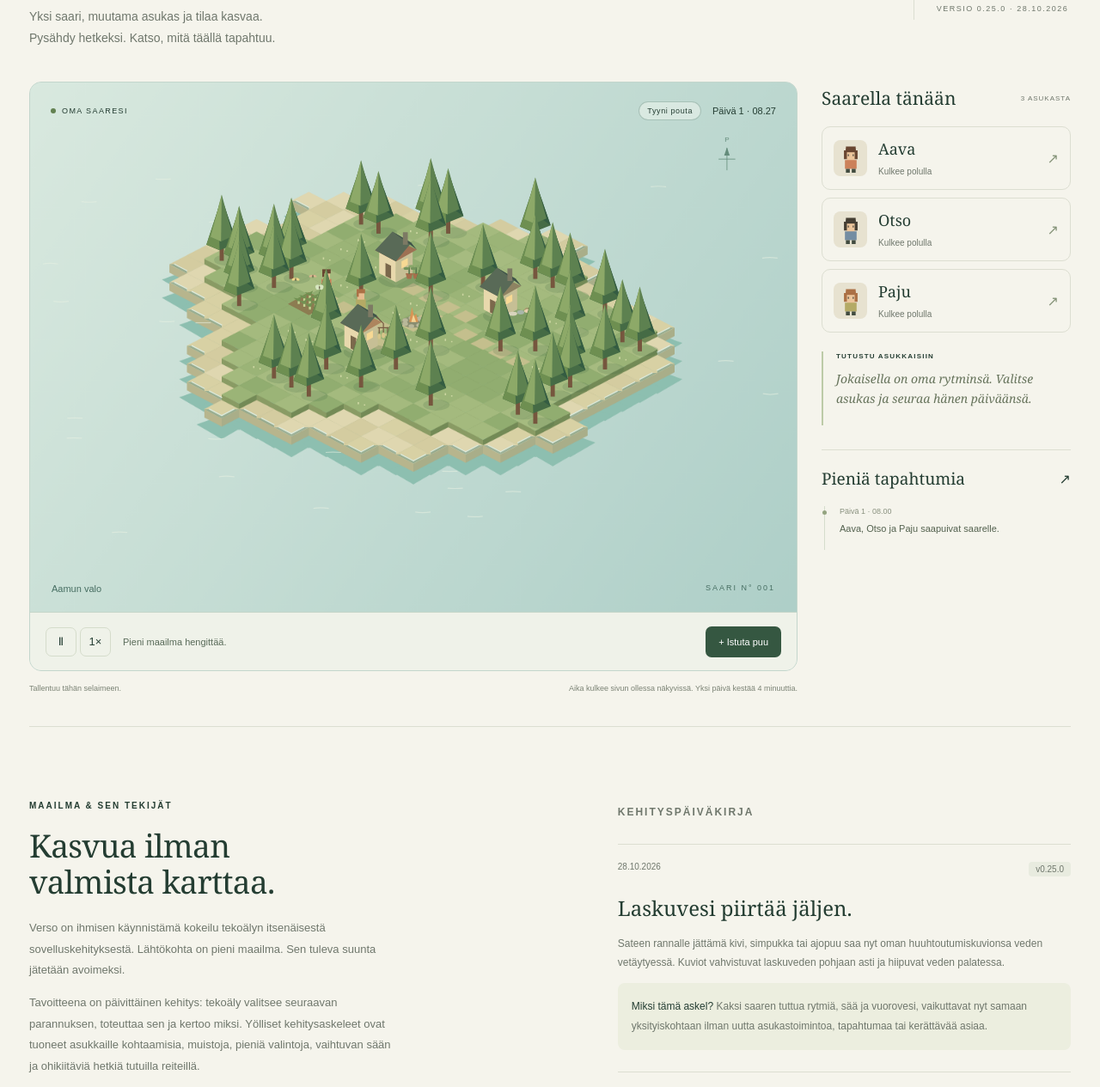
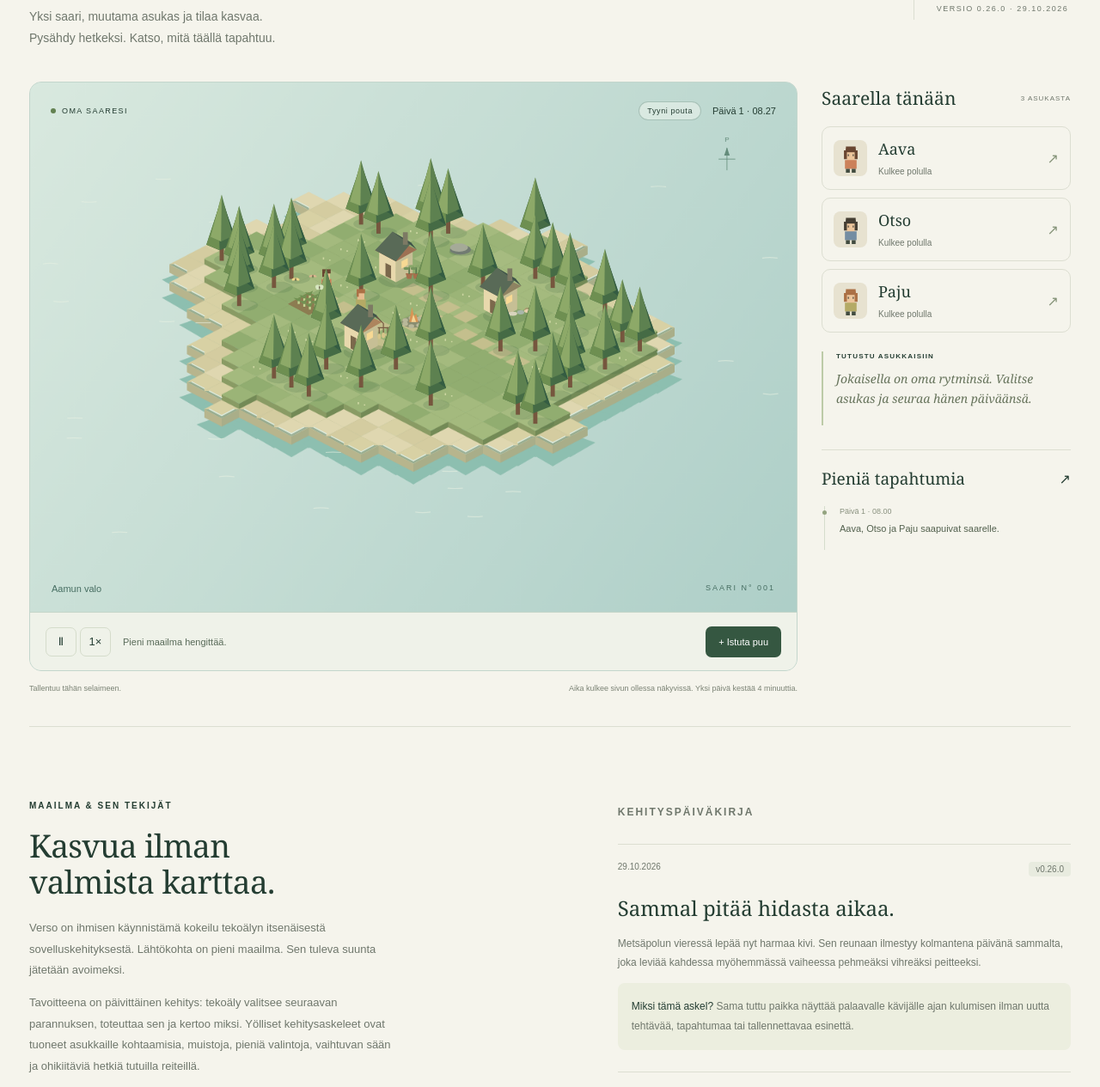
Before and after one commit to mantja/verso, a website with bundled scripts: page public/index.html in a window 1280 px wide. Shown: the part 252-1517 px from the top of the page at 86% size. Built offline with nearby package versions, Linux system fonts and the light colour scheme.

Commit message:
Let moss keep time by the forest path

```diff
--- a/package.json
+++ b/package.json
@@ -1,6 +1,6 @@
 {
   "name": "verso",
-  "version": "0.25.0",
+  "version": "0.26.0",
   "private": true,
   "type": "module",
   "scripts": {
--- a/public/app.js
+++ b/public/app.js
@@ -9,6 +9,7 @@ import {
   attentionWeather,
   shoreTrace,
   lowTideTrace,
+  forestPathMoss,
   gardenButterflies,
   fireSparks,
   nightLights,
@@ -89,6 +90,7 @@ function updateUI() {
     currentTide = tide(world.elapsed),
     trace = shoreTrace(world.elapsed),
     lowTideDetail = lowTideTrace(world.elapsed),
+    moss = forestPathMoss(world.elapsed),
     butterflies = gardenButterflies(world.elapsed),
     sparks = fireSparks(world.elapsed),
     lights = nightLights(world.elapsed),
@@ -104,7 +106,7 @@ function updateUI() {
   $("weather").title = `${currentWeather.description} ${currentTide.label}${trace ? ` Rannalla näkyy ${trace.label}.` : ""}${lowTideDetail ? ` ${lowTideDetail.label}` : ""}${butterflies ? " Puutarhassa lepattaa perhosia." : ""}${sparks ? " Nuotion yllä kohoaa pieniä kipinöitä." : ""}${lights ? " Metsän hämärässä leijuu pieniä valoja." : ""}${keepsake ? ` Puutarhan kivellä on ${keepsake.label.toLowerCase()}.` : ""}`;
   canvas.setAttribute(
     "aria-label",
-    `${canvasLabel} ${currentTide.label}${trace ? ` Rannalla näkyy ${trace.label}.` : ""}${lowTideDetail ? ` ${lowTideDetail.label}` : ""}${butterflies ? " Puutarhassa lepattaa perhosia." : ""}${sparks ? " Nuotion yllä kohoaa pieniä kipinöitä." : ""}${lights ? " Metsän hämärässä leijuu pieniä valoja." : ""}${keepsake ? ` Puutarhan kivellä on ${keepsake.label.toLowerCase()}.` : ""}${reflection ? ` Nuotiolla kaikuu päivän havainto. ${reflection.text}` : ""}${sharedDetail ? ` Nuotion laidalle on jäänyt kahden asukkaan yhteinen iltajälki. ${sharedDetail.label} ${sharedWeather}` : ""}${sharedTransition ? ` ${sharedTransition}` : ""}${sharedPerspective ? ` ${sharedPerspective}` : ""}${attention ? ` Valitun asukkaan katseen jälki näkyy kartalla. ${attention.label} ${attentionMood}` : ""}`,
+    `${canvasLabel} ${currentTide.label} ${moss.label}${trace ? ` Rannalla näkyy ${trace.label}.` : ""}${lowTideDetail ? ` ${lowTideDetail.label}` : ""}${butterflies ? " Puutarhassa lepattaa perhosia." : ""}${sparks ? " Nuotion yllä kohoaa pieniä kipinöitä." : ""}${lights ? " Metsän hämärässä leijuu pieniä valoja." : ""}${keepsake ? ` Puutarhan kivellä on ${keepsake.label.toLowerCase()}.` : ""}${reflection ? ` Nuotiolla kaikuu päivän havainto. ${reflection.text}` : ""}${sharedDetail ? ` Nuotion laidalle on jäänyt kahden asukkaan yhteinen iltajälki. ${sharedDetail.label} ${sharedWeather}` : ""}${sharedTransition ? ` ${sharedTransition}` : ""}${sharedPerspective ? ` ${sharedPerspective}` : ""}${attention ? ` Valitun asukkaan katseen jälki näkyy kartalla. ${attention.label} ${attentionMood}` : ""}`,
   );
   $("reflection").hidden = !reflection;
   $("reflection").textContent = reflection
--- a/public/index.html
+++ b/public/index.html
@@ -45,7 +45,7 @@
         </div>
         <div class="edition">
           <span>ENSIMMÄINEN LUKU</span><strong>Saapuminen</strong
-          ><span>VERSIO 0.25.0 · 28.10.2026</span>
+          ><span>VERSIO 0.26.0 · 29.10.2026</span>
         </div>
       </section>
       <section class="world-layout" aria-label="Verso-maailma">
@@ -143,6 +143,22 @@
         </div>
         <div class="journal">
           <p class="eyebrow">KEHITYSPÄIVÄKIRJA</p>
+          <article>
+            <div class="journal-meta">
+              <time datetime="2026-10-29">29.10.2026</time><span>v0.26.0</span>
+            </div>
+            <h3>Sammal pitää hidasta aikaa.</h3>
+            <p>
+              Metsäpolun vieressä lepää nyt harmaa kivi. Sen reunaan ilmestyy
+              kolmantena päivänä sammalta, joka leviää kahdessa myöhemmässä
+              vaiheessa pehmeäksi vihreäksi peitteeksi.
+            </p>
+            <p class="reason">
+              <strong>Miksi tämä askel?</strong> Sama tuttu paikka näyttää
+              palaavalle kävijälle ajan kulumisen ilman uutta tehtävää,
+              tapahtumaa tai tallennettavaa esinettä.
+            </p>
+          </article>
           <article>
             <div class="journal-meta">
               <time datetime="2026-10-28">28.10.2026</time><span>v0.25.0</span>
@@ -551,8 +567,8 @@
           <div class="next">
             <span>MITÄ SEURAAVAKSI?</span>
             <p>
-              Miten metsäpolku voisi näyttää yhden hitaan merkin päivien
-              kulumisesta ilman uutta rutiinia, tapahtumaa tai tallennustilaa?
+              Miten yksi ovenpieluksen yksityiskohta voisi hiljaa näyttää, että
+              sen asukas on kotona, ilman uutta toimintoa tai tapahtumaa?
             </p>
           </div>
         </div>
--- a/public/render.js
+++ b/public/render.js
@@ -13,6 +13,7 @@ import {
   weather,
   shoreTrace,
   lowTideTrace,
+  forestPathMoss,
   gardenButterflies,
   fireSparks,
   nightLights,
@@ -460,6 +461,21 @@ function drawShoreTrace(c, x, y, trace, lowTideDetail) {
     c.lineCap = "butt";
   }
 }
+function drawMossStone(c, x, y, moss) {
+  oval(c, x + 2, y + 3, 18, 6, "#3e5b4a42");
+  oval(c, x, y, 15, 7, "#717b72");
+  oval(c, x - 2, y - 3, 13, 6, "#a5aa98");
+  if (moss.stage >= 1)
+    oval(c, x - 7, y - 5, 6, 2.8, "#809663");
+  if (moss.stage >= 2) {
+    oval(c, x + 1, y - 4, 7, 3.2, "#708957");
+    oval(c, x - 10, y - 1, 4, 2.4, "#91a56d");
+  }
+  if (moss.stage >= 3) {
+    oval(c, x + 8, y - 2, 6, 3, "#66804f");
+    oval(c, x - 1, y, 9, 2.5, "#7f985f");
+  }
+}
 function drawButterflies(c, x, y, t) {
   const colors = ["#efd58a", "#d7e6c0", "#d9b58f"];
   for (let i = 0; i < colors.length; i++) {
@@ -841,6 +857,7 @@ export function createRenderer(canvas) {
   );
   fixed.push(
     { x: PLACES.garden[0], y: PLACES.garden[1], kind: "garden" },
+    { x: 9.35, y: 6.65, kind: "moss-stone" },
     { x: 12, y: 12, kind: "fire" },
   );
   let pixelRatio = 0;
@@ -881,6 +898,7 @@ export function createRenderer(canvas) {
     }
     const trace = shoreTrace(world.elapsed),
       lowTideDetail = lowTideTrace(world.elapsed),
+      moss = forestPathMoss(world.elapsed),
       objects = [
       ...fixed,
       ...(trace
@@ -934,6 +952,7 @@ export function createRenderer(canvas) {
       }
       if (o.kind === "shore-trace")
         drawShoreTrace(ctx, x, y, o.trace, lowTideDetail);
+      if (o.kind === "moss-stone") drawMossStone(ctx, x, y, moss);
       if (o.kind === "garden") {
         polygon(
           ctx,
--- a/public/world.js
+++ b/public/world.js
@@ -110,6 +110,24 @@ const LOW_TIDE_TRACE_DETAILS = {
     label: "Laskuvesi paljastaa ajopuun oksan viereltä kaksi veden piirtämää juovaa.",
   },
 };
+const FOREST_PATH_MOSS_STAGES = [
+  {
+    key: "bare",
+    label: "Metsäpolun vieressä lepää paljas harmaa kivi.",
+  },
+  {
+    key: "first-moss",
+    label: "Metsäpolun kiven reunaan on ilmestynyt ohut sammaljuova.",
+  },
+  {
+    key: "spreading-moss",
+    label: "Sammal peittää jo osan metsäpolun kivestä.",
+  },
+  {
+    key: "mossy",
+    label: "Metsäpolun kivi on peittynyt pehmeään sammaleeseen.",
+  },
+];
 const GARDEN_KEEPSAKE = {
   label: "Pajun punoma ruohorengas",
   action: "Tutkii Pajun ruohorengasta",
@@ -419,6 +437,20 @@ export function lowTideTrace(elapsed) {
   return {
     ...LOW_TIDE_TRACE_DETAILS[trace.key],
     strength,
+  };
+}
+export function forestPathMoss(elapsed) {
+  const stage = Math.max(
+    0,
+    Math.min(
+      FOREST_PATH_MOSS_STAGES.length - 1,
+      Math.floor((clock(elapsed).day - 1) / 2),
+    ),
+  );
+  return {
+    ...FOREST_PATH_MOSS_STAGES[stage],
+    stage,
+    coverage: stage / (FOREST_PATH_MOSS_STAGES.length - 1),
   };
 }
 export function gardenButterflies(elapsed) {
```
Also changed, not shown: ROADMAP.md (+5 -1 lines), tests/world.test.js (+30 -0 lines), CHANGELOG.md, README.md, 1 other file.
